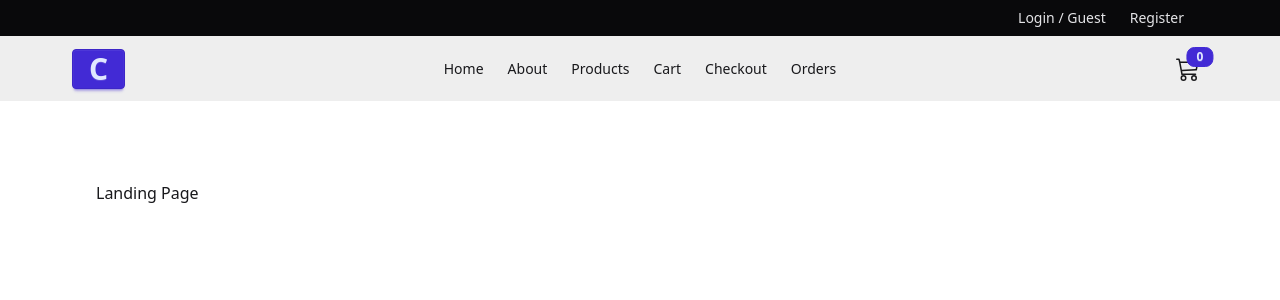
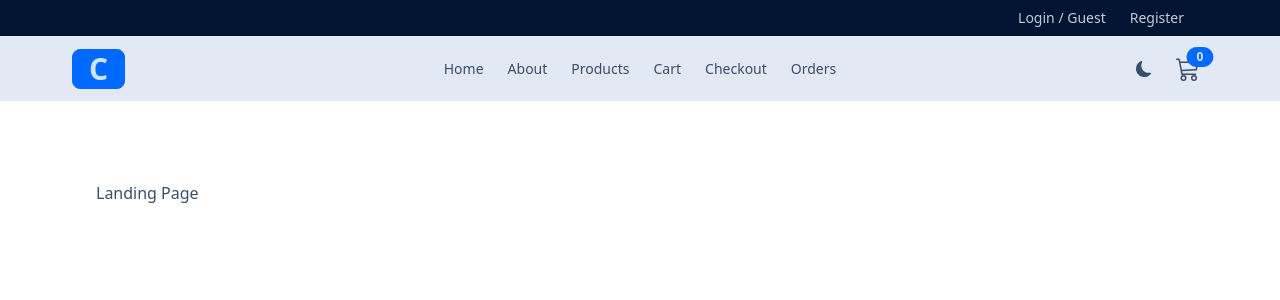
Before and after one commit to omarehab24/comfy-store-react, a React (Vite) app: page / in a window 1280 px wide. Shown: the top 300 px of the page. Built offline with nearby package versions, Linux system fonts and the light colour scheme.

Commit message:
Add dark theme functionality to the website

```diff
--- a/src/components/NavBar.jsx
+++ b/src/components/NavBar.jsx
@@ -2,8 +2,32 @@
 import { FaBarsStaggered } from "react-icons/fa6";
 import { NavLink } from 'react-router-dom'
 import NavLinks from './NavLinks'
+import { useState, useEffect } from 'react'
+
+const themes = {
+    winter: "winter",
+    dracula: "dracula"
+}
+
+const getThemeFromLocalStorage = () => {
+    return localStorage.getItem("theme") || themes.winter
+}
 
 function NavBar() {
+    const [theme, setTheme] = useState(getThemeFromLocalStorage());
+
+    const toggleTheme = () => {
+        const { winter, dracula } = themes
+        const newTheme = theme === winter ? dracula : winter
+        document.documentElement.setAttribute("data-theme", theme)
+        setTheme(newTheme)
+    }
+
+    useEffect(() => {
+        document.documentElement.setAttribute("data-theme", theme)
+        localStorage.setItem("theme", theme)
+    }, [theme])
+
     return (
         <nav className='bg-base-300'>
             <div className='navbar align-element'>
@@ -27,6 +51,13 @@
                 </div>
                 <div className='navbar-end'>
                     {/* THEME */}
+                    <label className='swap swap-rotate'>
+                        <input type="checkbox" onChange={toggleTheme} checked={theme === themes.dracula} />
+                        {/* sun icon */}
+                        <BsSunFill className='swap-on h-4 w-4' />
+                        {/* moon icon */}
+                        <BsMoonFill className='swap-off h-4 w-4' />
+                    </label>
                     {/* CART */}
                     <NavLink to="/cart" className="btn btn-ghost btn-circle btn-md ml-4">
                         <div className="indicator">
--- a/src/index.css
+++ b/src/index.css
@@ -1,6 +1,6 @@
 @import "tailwindcss";
 @plugin "daisyui" {
-  themes: light --default, dark;
+  themes: winter --default, dracula;
   root: ":root";
   include: ;
   exclude: ;
```
